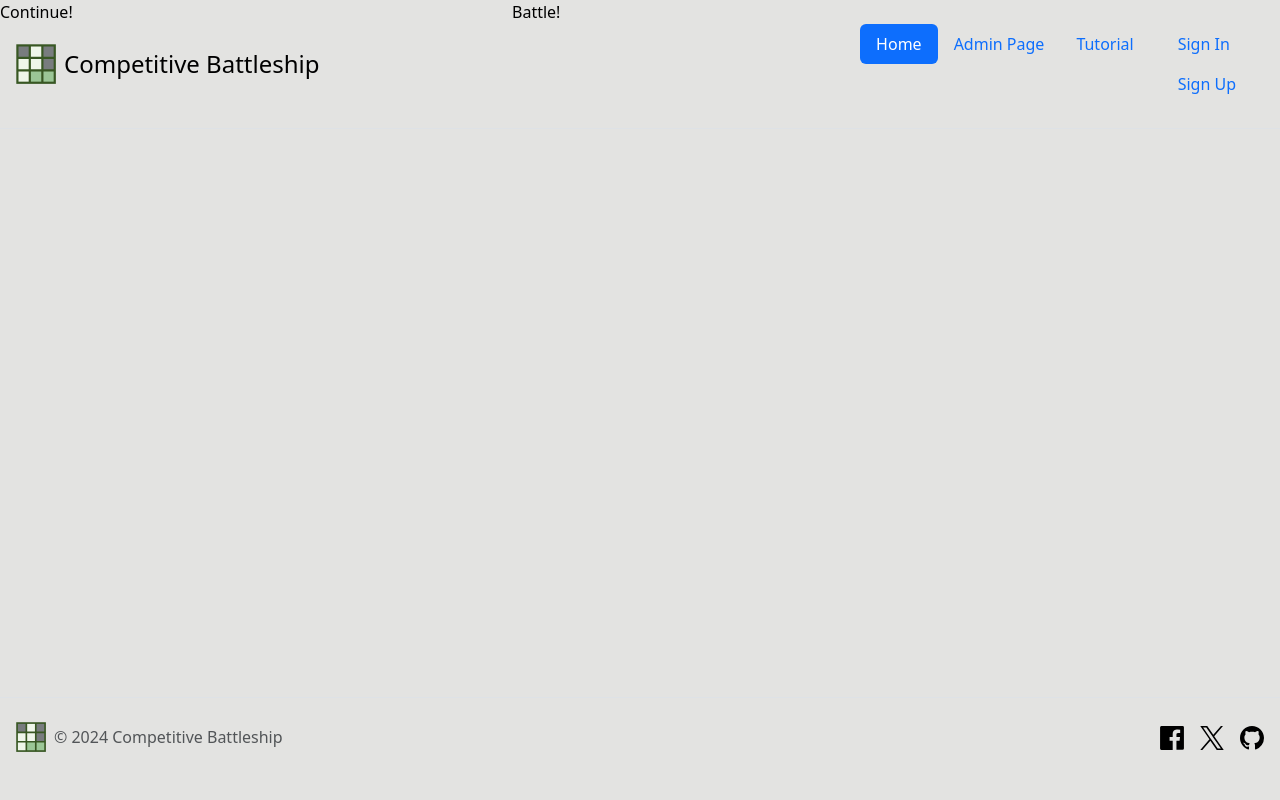
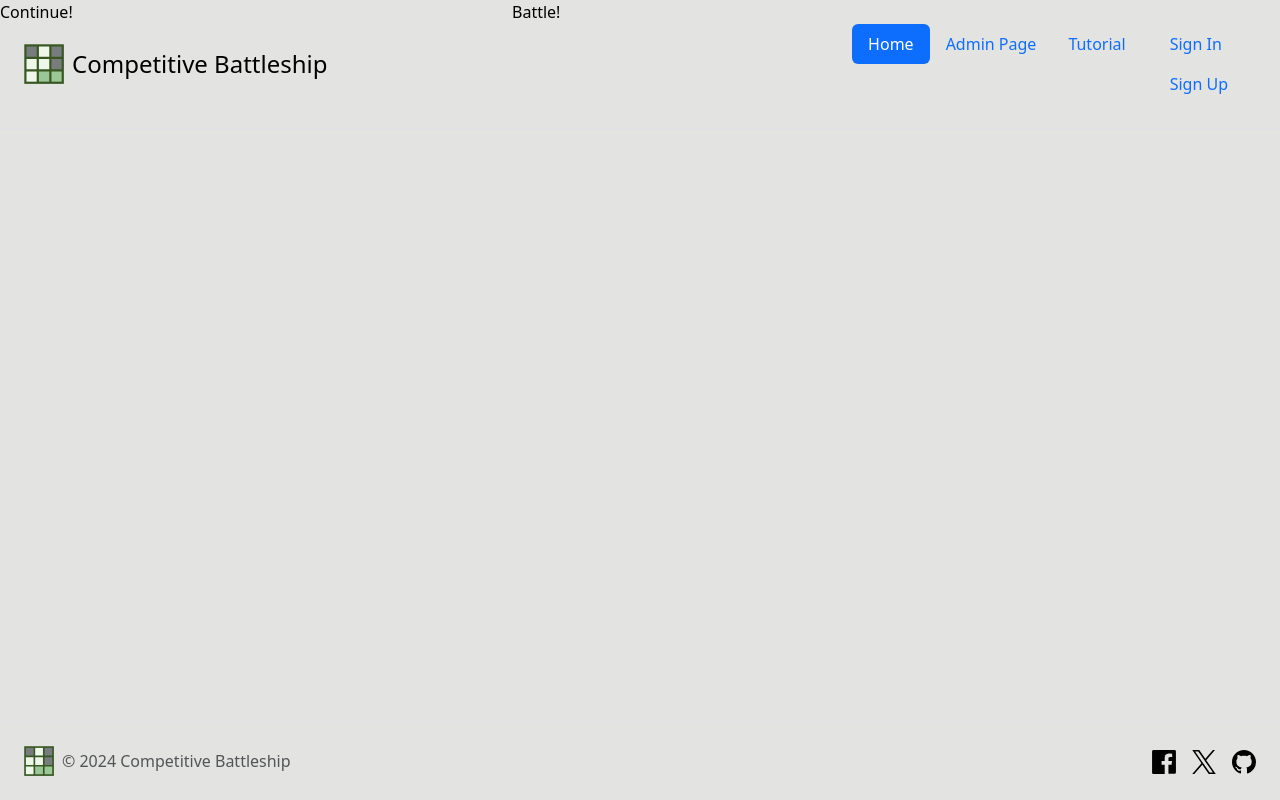
Before and after one commit to LouisBarbier/Competitive_Battleship, a PHP site: page / in a window 1280 px wide. Run offline with PHP 8.4, Linux system fonts and the light colour scheme.

Commit message:
footers and headers are finally at equal distances from the corners

```diff
--- a/admin.php
+++ b/admin.php
@@ -4,12 +4,13 @@
     <meta charset="UTF-8">
     <meta name="viewport" content="width=device-width, initial-scale=1.0">
     <title>Admin - Competitive Battleship</title>
+    <link rel="icon" type="image/svg+xml" href="images\logos\competitive_battleship.svg">
     <link href="https://cdn.jsdelivr.net/npm/bootstrap@5.3.3/dist/css/bootstrap.min.css" rel="stylesheet" integrity="sha384-QWTKZyjpPEjISv5WaRU9OFeRpok6YctnYmDr5pNlyT2bRjXh0JMhjY6hW+ALEwIH" crossorigin="anonymous">
     <link rel="stylesheet" href="styles.css">
 </head>
 <body>
     <!--Here admins will be able to see all players (or research specific ones) and modify/delete them-->
-    <header class="d-flex flex-wrap justify-content-center py-4 mb-4 border-bottom">
+    <header class="d-flex flex-wrap justify-content-center border-bottom">
         <a href="index.php" target="_self" class="d-flex align-items-center mb-3 mb-md-0 me-md-auto link-body-emphasis text-decoration-none">
             <img src="images/logos/competitive_battleship.svg" alt="Logo" class="bi me-2" width="40" height="40">
             <span class="fs-4">Competitive Battleship</span>
@@ -36,7 +37,7 @@
             </li>
         </ul>
     </header>
-    <footer class="d-flex flex-wrap justify-content-between align-items-center py-4 my-4 border-top">
+    <footer class="d-flex flex-wrap justify-content-between align-items-center border-top">
         <div class="col-md-4 d-flex align-items-center">
             <a href="#" class="mb-3 me-2 mb-md-0 text-body-secondary text-decoration-none lh-1">
                 <img src="images/logos/competitive_battleship.svg" alt="Logo" class="bi" width="30" height="30">
--- a/battle.php
+++ b/battle.php
@@ -4,13 +4,14 @@
     <meta charset="UTF-8">
     <meta name="viewport" content="width=device-width, initial-scale=1.0">
     <title>Fighting {player_name} - Competitive Battleship</title>
+    <link rel="icon" type="image/svg+xml" href="images\logos\competitive_battleship.svg">
     <link href="https://cdn.jsdelivr.net/npm/bootstrap@5.3.3/dist/css/bootstrap.min.css" rel="stylesheet" integrity="sha384-QWTKZyjpPEjISv5WaRU9OFeRpok6YctnYmDr5pNlyT2bRjXh0JMhjY6hW+ALEwIH" crossorigin="anonymous">
     <link rel="stylesheet" href="battling_mode.css">
 </head>
 <body>
     <!--Here players will be able to battle against each other a javascript loop while check for updates (opponent responce) every n seconds-->
 
-    <header class="d-flex flex-wrap justify-content-center py-4 mb-4 border-bottom">
+    <header class="d-flex flex-wrap justify-content-center border-bottom">
         <a href="index.php" target="_self" class="d-flex align-items-center mb-3 mb-md-0 me-md-auto link-body-emphasis text-decoration-none">
             <img src="images/logos/competitive_battleship.svg" alt="Logo" class="bi me-2" width="40" height="40">
             <span class="fs-4">Competitive Battleship</span>
--- a/editAccount.php
+++ b/editAccount.php
@@ -4,12 +4,13 @@
     <meta charset="UTF-8">
     <meta name="viewport" content="width=device-width, initial-scale=1.0">
     <title>Edit Account - Competitive Battleship</title>
+    <link rel="icon" type="image/svg+xml" href="images\logos\competitive_battleship.svg">
     <link href="https://cdn.jsdelivr.net/npm/bootstrap@5.3.3/dist/css/bootstrap.min.css" rel="stylesheet" integrity="sha384-QWTKZyjpPEjISv5WaRU9OFeRpok6YctnYmDr5pNlyT2bRjXh0JMhjY6hW+ALEwIH" crossorigin="anonymous">
     <link rel="stylesheet" href="styles.css">
 </head>
 <body>
     <!--Here players and admins will be able to change infos of their account (profile picture, name, NOT ID)-->
-    <header class="d-flex flex-wrap justify-content-center py-4 mb-4 border-bottom">
+    <header class="d-flex flex-wrap justify-content-center border-bottom">
         <a href="index.php" target="_self" class="d-flex align-items-center mb-3 mb-md-0 me-md-auto link-body-emphasis text-decoration-none">
             <img src="images/logos/competitive_battleship.svg" alt="Logo" class="bi me-2" width="40" height="40">
             <span class="fs-4">Competitive Battleship</span>
@@ -37,7 +38,7 @@
         </ul>
     </header>
 
-    <footer class="d-flex flex-wrap justify-content-between align-items-center py-4 my-4 border-top">
+    <footer class="d-flex flex-wrap justify-content-between align-items-center border-top">
         <div class="col-md-4 d-flex align-items-center">
             <a href="#" class="mb-3 me-2 mb-md-0 text-body-secondary text-decoration-none lh-1">
                 <img src="images/logos/competitive_battleship.svg" alt="Logo" class="bi" width="30" height="30">
--- a/index.php
+++ b/index.php
@@ -6,6 +6,7 @@
     <meta name="author" content="Louis Barbier">
     <meta name="description" content="Play Battleship Against Other">
     <title>Competitive Battleship</title>
+    <link rel="icon" type="image/svg+xml" href="images\logos\competitive_battleship.svg">
     <link href="https://cdn.jsdelivr.net/npm/bootstrap@5.3.3/dist/css/bootstrap.min.css" rel="stylesheet" integrity="sha384-QWTKZyjpPEjISv5WaRU9OFeRpok6YctnYmDr5pNlyT2bRjXh0JMhjY6hW+ALEwIH" crossorigin="anonymous">
     <link rel="stylesheet" href="styles.css">
 </head>
@@ -54,7 +55,7 @@
 
     -->
 
-    <header class="d-flex flex-wrap justify-content-center py-4 mb-4 border-bottom">
+    <header class="d-flex flex-wrap justify-content-center border-bottom">
         <a href="#" target="_self" class="d-flex align-items-center mb-3 mb-md-0 me-md-auto link-body-emphasis text-decoration-none">
             <img src="images/logos/competitive_battleship.svg" alt="Logo" class="bi me-2" width="40" height="40">
             <span class="fs-4">Competitive Battleship</span>
@@ -91,7 +92,7 @@
         <div id="profile"></div>
     </main>
 
-    <footer class="d-flex flex-wrap justify-content-between align-items-center py-4 my-4 border-top">
+    <footer class="d-flex flex-wrap justify-content-between align-items-center border-top">
         <div class="col-md-4 d-flex align-items-center">
             <a href="#" class="mb-3 me-2 mb-md-0 text-body-secondary text-decoration-none lh-1">
                 <img src="images/logos/competitive_battleship.svg" alt="Logo" class="bi" width="30" height="30">
--- a/login.html
+++ b/login.html
@@ -4,6 +4,7 @@
     <meta charset="UTF-8">
     <meta name="viewport" content="width=device-width, initial-scale=1.0">
     <title>Log in - Competitive Battleship</title>
+    <link rel="icon" type="image/svg+xml" href="images\logos\competitive_battleship.svg">
     <link href="https://cdn.jsdelivr.net/npm/bootstrap@5.3.3/dist/css/bootstrap.min.css" rel="stylesheet" integrity="sha384-QWTKZyjpPEjISv5WaRU9OFeRpok6YctnYmDr5pNlyT2bRjXh0JMhjY6hW+ALEwIH" crossorigin="anonymous">
     <link rel="stylesheet" href="styles.css">
     <link rel="stylesheet" href="login.css">
--- a/matchmaking.php
+++ b/matchmaking.php
@@ -4,6 +4,7 @@
     <meta charset="UTF-8">
     <meta name="viewport" content="width=device-width, initial-scale=1.0">
     <title>MatchMaking - Competitive Battleship</title>
+    <link rel="icon" type="image/svg+xml" href="images\logos\competitive_battleship.svg">
     <link href="https://cdn.jsdelivr.net/npm/bootstrap@5.3.3/dist/css/bootstrap.min.css" rel="stylesheet" integrity="sha384-QWTKZyjpPEjISv5WaRU9OFeRpok6YctnYmDr5pNlyT2bRjXh0JMhjY6hW+ALEwIH" crossorigin="anonymous">
     <link rel="stylesheet" href="battling_mode.css">
 </head>
@@ -11,7 +12,7 @@
     <!--Here players will be wait while the game try to get them against the closest player (in term of rank)
     Once a player is found the game will ask them to confirm the battle. Once confirmed the battle will start (they will be both redirected to battle.php).
     -->
-    <header class="d-flex flex-wrap justify-content-center py-4 mb-4 border-bottom">
+    <header class="d-flex flex-wrap justify-content-center border-bottom">
         <a href="index.php" target="_self" class="d-flex align-items-center mb-3 mb-md-0 me-md-auto link-body-emphasis text-decoration-none">
             <img src="images/logos/competitive_battleship.svg" alt="Logo" class="bi me-2" width="40" height="40">
             <span class="fs-4">Competitive Battleship</span>
--- a/registration.php
+++ b/registration.php
@@ -4,6 +4,7 @@
     <meta charset="UTF-8">
     <meta name="viewport" content="width=device-width, initial-scale=1.0">
     <title>Registration - Competitive Battleship</title>
+    <link rel="icon" type="image/svg+xml" href="images\logos\competitive_battleship.svg">
     <link href="https://cdn.jsdelivr.net/npm/bootstrap@5.3.3/dist/css/bootstrap.min.css" rel="stylesheet" integrity="sha384-QWTKZyjpPEjISv5WaRU9OFeRpok6YctnYmDr5pNlyT2bRjXh0JMhjY6hW+ALEwIH" crossorigin="anonymous">
 </head>
 <body>
--- a/script.js
+++ b/script.js
@@ -4,5 +4,6 @@ document.getElementById('login').addEventListener('click',  function (event) {
       "login.html",
       "location=yes,height=570,width=520,scrollbars=yes,status=yes"
     );
+    console.log('test');
 
 });
--- a/styles.css
+++ b/styles.css
@@ -6,7 +6,7 @@ header {
     position: absolute;
     top: 0%; left: 0%;
     width: 100%;
-    padding-left: 1rem; padding-right: 1rem;
+    padding: 1.5rem;
 }
 
 main {
@@ -19,7 +19,7 @@ footer {
     position: absolute;
     bottom: 0%; left: 0%;
     width: 100%;
-    padding-left: 1rem; padding-right: 1rem;
+    padding: 1.5rem;
 }
 
 a {
--- a/terms.php
+++ b/terms.php
@@ -4,12 +4,13 @@
     <meta charset="UTF-8">
     <meta name="viewport" content="width=device-width, initial-scale=1.0">
     <title>Terms - Competitive Battleship</title>
+    <link rel="icon" type="image/svg+xml" href="images\logos\competitive_battleship.svg">
     <link href="https://cdn.jsdelivr.net/npm/bootstrap@5.3.3/dist/css/bootstrap.min.css" rel="stylesheet" integrity="sha384-QWTKZyjpPEjISv5WaRU9OFeRpok6YctnYmDr5pNlyT2bRjXh0JMhjY6hW+ALEwIH" crossorigin="anonymous">
     <link rel="stylesheet" href="styles.css">
 </head>
 <body>
     <!--Some random Terms, IDC-->
-    <header class="d-flex flex-wrap justify-content-center py-4 mb-4 border-bottom">
+    <header class="d-flex flex-wrap justify-content-center border-bottom">
         <a href="index.php" target="_self" class="d-flex align-items-center mb-3 mb-md-0 me-md-auto link-body-emphasis text-decoration-none">
             <img src="images/logos/competitive_battleship.svg" alt="Logo" class="bi me-2" width="40" height="40">
             <span class="fs-4">Competitive Battleship</span>
@@ -36,7 +37,7 @@
             </li>
         </ul>
     </header>
-    <footer class="d-flex flex-wrap justify-content-between align-items-center py-4 my-4 border-top">
+    <footer class="d-flex flex-wrap justify-content-between align-items-center border-top">
         <div class="col-md-4 d-flex align-items-center">
             <a href="#" class="mb-3 me-2 mb-md-0 text-body-secondary text-decoration-none lh-1">
                 <img src="images/logos/competitive_battleship.svg" alt="Logo" class="bi" width="30" height="30">
--- a/tutorial.php
+++ b/tutorial.php
@@ -4,12 +4,13 @@
     <meta charset="UTF-8">
     <meta name="viewport" content="width=device-width, initial-scale=1.0">
     <title>Tutorial - Competitive Battleship</title>
+    <link rel="icon" type="image/svg+xml" href="images\logos\competitive_battleship.svg">
     <link href="https://cdn.jsdelivr.net/npm/bootstrap@5.3.3/dist/css/bootstrap.min.css" rel="stylesheet" integrity="sha384-QWTKZyjpPEjISv5WaRU9OFeRpok6YctnYmDr5pNlyT2bRjXh0JMhjY6hW+ALEwIH" crossorigin="anonymous">
     <link rel="stylesheet" href="styles.css">
 </head>
 <body>
     <!--Here new player will be able to understand how to play the game-->
-    <header class="d-flex flex-wrap justify-content-center py-4 mb-4 border-bottom">
+    <header class="d-flex flex-wrap justify-content-center border-bottom">
         <a href="index.php" target="_self" class="d-flex align-items-center mb-3 mb-md-0 me-md-auto link-body-emphasis text-decoration-none">
             <img src="images/logos/competitive_battleship.svg" alt="Logo" class="bi me-2" width="40" height="40">
             <span class="fs-4">Competitive Battleship</span>
@@ -36,7 +37,7 @@
             </li>
         </ul>
     </header>
-    <footer class="d-flex flex-wrap justify-content-between align-items-center py-4 my-4 border-top">
+    <footer class="d-flex flex-wrap justify-content-between align-items-center border-top">
         <div class="col-md-4 d-flex align-items-center">
             <a href="#" class="mb-3 me-2 mb-md-0 text-body-secondary text-decoration-none lh-1">
                 <img src="images/logos/competitive_battleship.svg" alt="Logo" class="bi" width="30" height="30">
```
